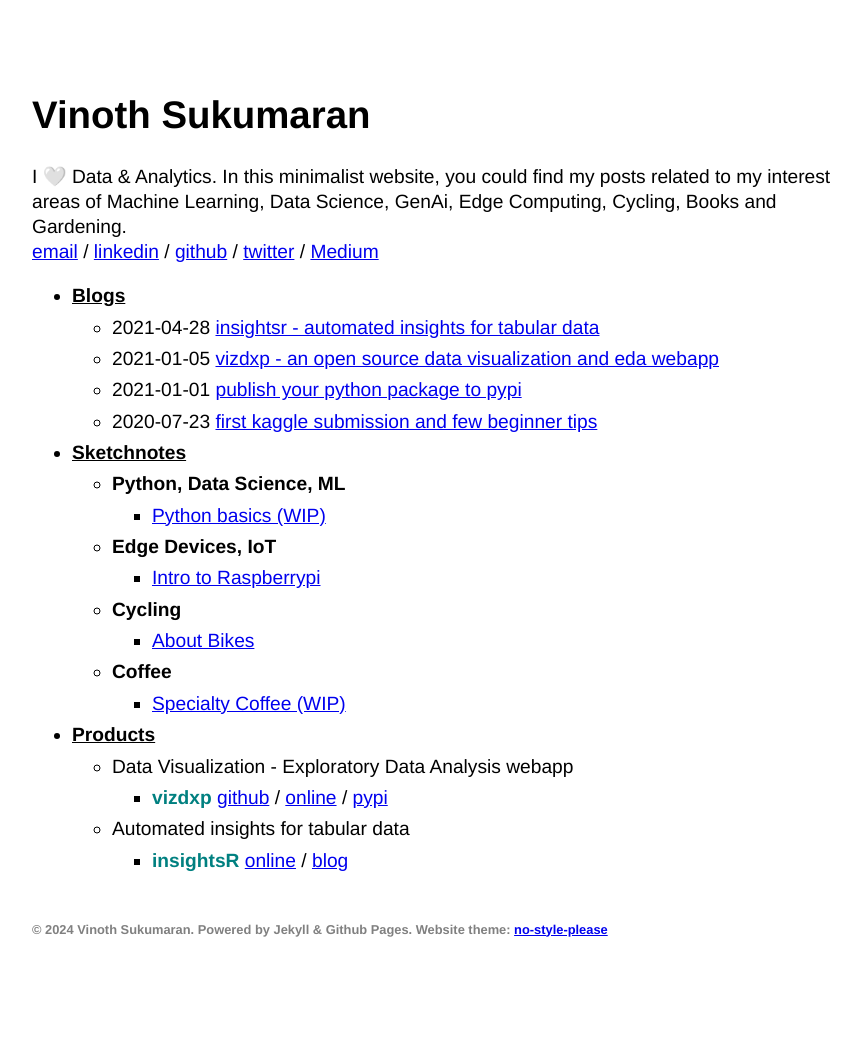
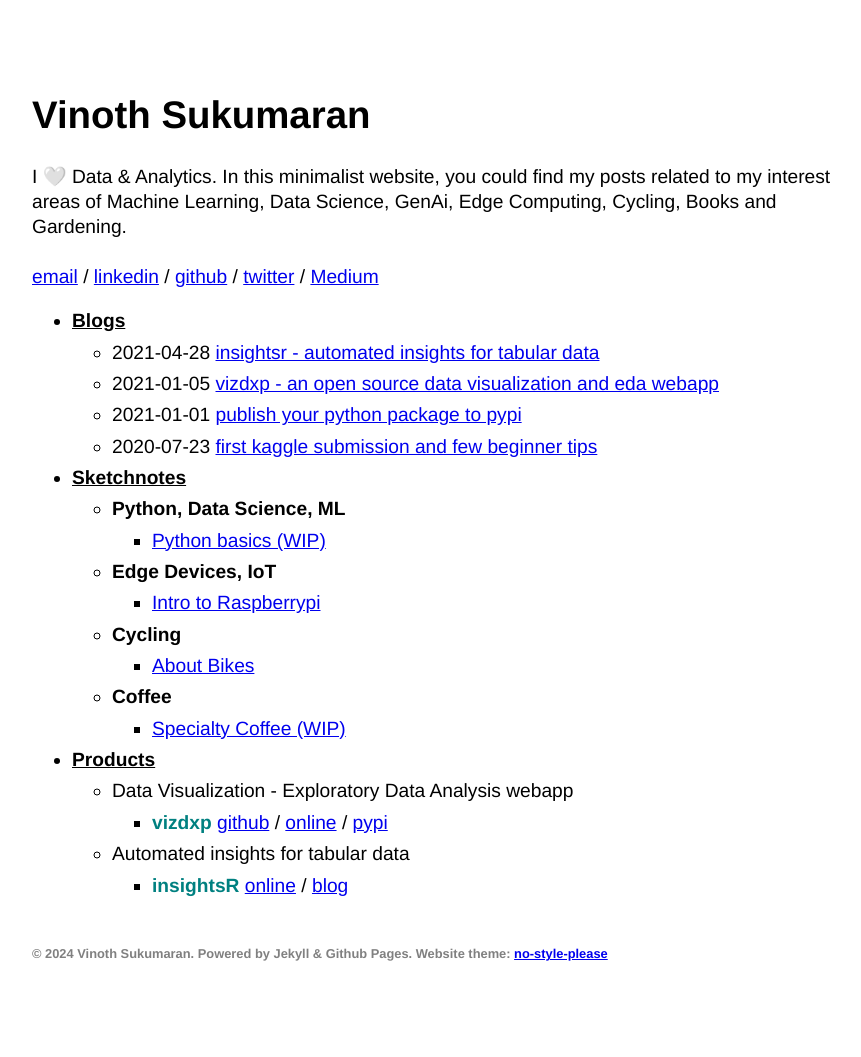
Before and after one commit to Vinothsuku/vinothsuku.github.io, a Jekyll site: the page built from index.md, in a window 1280 px wide. Shown: the whole page, without its empty margins (208-1069 px from the left). Built offline with Jekyll 4.4.1, drawn with Linux system fonts in a browser that asks for light colours; before the commit the page ends 1032 px from its top, so only the background shows below that.

```diff
--- a/_config.yml
+++ b/_config.yml
@@ -4,7 +4,7 @@ email: vinoth.suku@hotmail.com
 url: https://vinothsuku.github.io
 baseurl: "/"
 description: >
-  I 🤍 Data & Analytics. In this minimalist website, you could find my posts related to my interest areas of Machine Learning, Data Science, GenAi, Edge Computing, Cycling, Books and Gardening. <br>
+  I 🤍 Data & Analytics. In this minimalist website, you could find my posts related to my interest areas of Machine Learning, Data Science, GenAi, Edge Computing, Cycling, Books and Gardening. <br> <br>
 
   <a href='mailto:vinoth.suku@hotmail.com'>email</a> / <a href='https://www.linkedin.com/in/vinoth-sukumaran-540514100/'>linkedin</a> / <a href='https://github.com/Vinothsuku'>github</a> / <a href='https://twitter.com/vinothadarsh'>twitter</a> / <a href='https://vinothsuku.medium.com/'>Medium</a>
 
```
